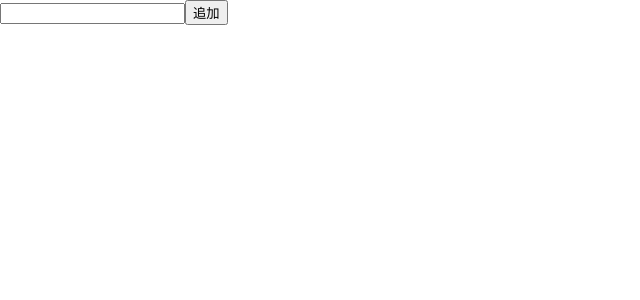
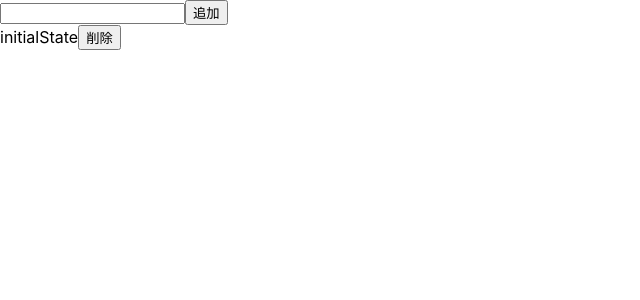
Before and after one commit to tokio-k/todoapp-react, a React (Create React App) app: page / in a window 1280 px wide. Shown: the top 300 px of the page, without its empty margins (0-640 px from the left). Built offline with nearby package versions, Linux system fonts and the light colour scheme.

Commit message:
追加/削除機能

```diff
--- a/src/components/Todo.jsx
+++ b/src/components/Todo.jsx
@@ -1,7 +1,23 @@
 import React from "react";
+import { useDispatch } from "react-redux";
+import { deleteTodoAction } from "../reducks/todos/actions";
 
 const Todo = (props) => {
-  return <div key={props.index}>{props.title}</div>;
+  const dispatch = useDispatch();
+
+  console.log(props);
+  return (
+    <div key={props.index}>
+      {props.title}
+      <button
+        onClick={() => {
+          dispatch(deleteTodoAction(props.id));
+        }}
+      >
+        削除
+      </button>
+    </div>
+  );
 };
 
 export default Todo;
--- a/src/components/TodoList.jsx
+++ b/src/components/TodoList.jsx
@@ -5,10 +5,12 @@ import { useSelector } from "react-redux";
 const TodoList = () => {
   const todoList = useSelector((state) => state.todoList.todoList);
 
+  console.log("console.log(todoList) with TodoList.jsx");
+  console.log(todoList);
   return (
     <div>
       {todoList.map((todo, index) => {
-        return <Todo title={todo.title} key={index.toString()} />;
+        return <Todo title={todo.title} key={index.toString()} id={todo.id} />;
       })}
     </div>
   );
--- a/src/reducks/store/initialState.js
+++ b/src/reducks/store/initialState.js
@@ -1,7 +1,8 @@
 const initialState = {
     todoList: [
         {
-            title:"",
+            id:'0000',
+            title:"initialState",
             isFinish:false
         },
     ],
--- a/src/reducks/todos/actions.js
+++ b/src/reducks/todos/actions.js
@@ -1,10 +1,23 @@
+
+
 export const ADD_TODO = 'ADD_TODO';
 export const addTodoAction = (todoState) => {
     return {
         type: 'ADD_TODO',
         payload: {
+            id: new Date().getTime().toString(16)  + Math.floor(1000*Math.random()).toString(16),
             title: todoState.title,
             isFinish:false,
         }
     }
 }
+
+export const DELETE_TODO = 'DELETE_TODO';
+export const deleteTodoAction = (id) =>{
+    return {
+        type: 'DELETE_TODO',
+        payload: {
+            id :id
+        }
+    }
+}
--- a/src/reducks/todos/reducers.js
+++ b/src/reducks/todos/reducers.js
@@ -4,13 +4,13 @@ import initialState from '../store/initialState';
 export const TodoListReducer = (state = initialState, action) => {
     switch (action.type) {
         case Actions.ADD_TODO:
-            console.log('console.log(initialState); with reducers')
-            console.log(initialState);
-            console.log('console.log(state);with reducers')
-            console.log(state);
             return {
                 todoList: [...state.todoList,action.payload]
             };
+        case Actions.DELETE_TODO:
+            return {
+                todoList: state.todoList.filter((todo) => todo.id !== action.payload.id)
+            }
         default:
             return state
     }
```
